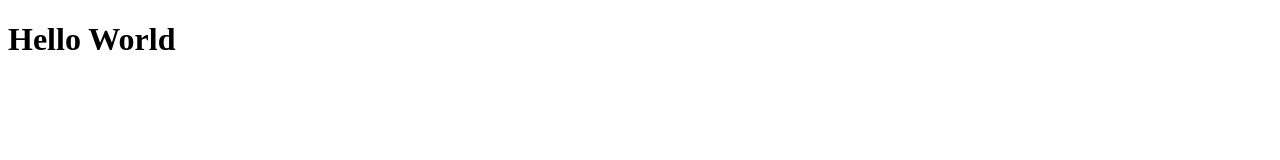
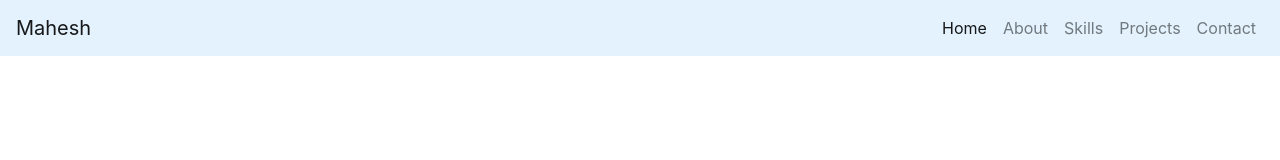
Before and after one commit to Mahesh-Motale77/portfolio_Mahesh, a plain HTML site: page index.html in a window 1280 px wide. Drawn offline with nearby package versions, Linux system fonts and the light colour scheme.

Commit message:
Adding Navbar1

```diff
--- /dev/null
+++ b/Style.css
@@ -0,0 +1,4 @@
+body{
+    margin: 0;
+    padding: 0;
+}
--- a/index.html
+++ b/index.html
@@ -1,11 +1,58 @@
 <!DOCTYPE html>
 <html lang="en">
+
 <head>
     <meta charset="UTF-8">
     <meta name="viewport" content="width=device-width, initial-scale=1.0">
-    <title>PortFolio Mahesh</title>
+    <!-- link for icon -->
+    <link rel="icon" type="image/png"
+        href="https://encrypted-tbn0.gstatic.com/images?q=tbn:ANd9GcRmrVgmhl6gAVMnwE6kdzxfDJjSFdcNGaY_v9p8Xi3BcQ&s">
+    <!-- link for bootstrap -->
+    <link rel="stylesheet" href="https://cdn.jsdelivr.net/npm/bootstrap@4.6.2/dist/css/bootstrap.min.css"
+        integrity="sha384-xOolHFLEh07PJGoPkLv1IbcEPTNtaed2xpHsD9ESMhqIYd0nLMwNLD69Npy4HI+N" crossorigin="anonymous">
+    <script src="https://cdn.jsdelivr.net/npm/jquery@3.5.1/dist/jquery.slim.min.js"
+        integrity="sha384-DfXdz2htPH0lsSSs5nCTpuj/zy4C+OGpamoFVy38MVBnE+IbbVYUew+OrCXaRkfj"
+        crossorigin="anonymous"></script>
+    <script src="https://cdn.jsdelivr.net/npm/bootstrap@4.6.2/dist/js/bootstrap.bundle.min.js"
+        integrity="sha384-Fy6S3B9q64WdZWQUiU+q4/2Lc9npb8tCaSX9FK7E8HnRr0Jz8D6OP9dO5Vg3Q9ct"
+        crossorigin="anonymous"></script>
+    <!-- External css here -->
+    <link rel="stylesheet" href="style.css">
+    <title>Mahesh PortFolio</title>
 </head>
+
 <body>
-    <h1>Hello World</h1>
+    <!-- Navbar start here -->
+    <div>
+        <nav class="navbar navbar-expand-lg navbar-light" style="background-color: #e3f2fd;">
+            <a class="navbar-brand" href="#">Mahesh</a>
+            <button class="navbar-toggler" type="button" data-toggle="collapse" data-target="#navbarNav"
+                aria-controls="navbarNav" aria-expanded="false" aria-label="Toggle navigation">
+                <span class="navbar-toggler-icon"></span>
+            </button>
+            <div class="collapse navbar-collapse" id="navbarNav">
+                <ul class="navbar-nav ml-auto">
+                    <li class="nav-item active">
+                        <a class="nav-link" href="#">Home <span class="sr-only">(current)</span></a>
+                    </li>
+                    <li class="nav-item">
+                        <a class="nav-link" href="#">About</a>
+                    </li>
+                    <li class="nav-item">
+                        <a class="nav-link" href="#">Skills</a>
+                    </li>
+                    <li class="nav-item">
+                        <a class="nav-link" href="#">Projects</a>
+                    </li>
+                    <li class="nav-item">
+                        <a class="nav-link" href="#">Contact</a>
+                    </li>
+
+                </ul>
+            </div>
+        </nav>
+    </div>
+    <!-- Navbar end here -->
 </body>
+
 </html>
```
